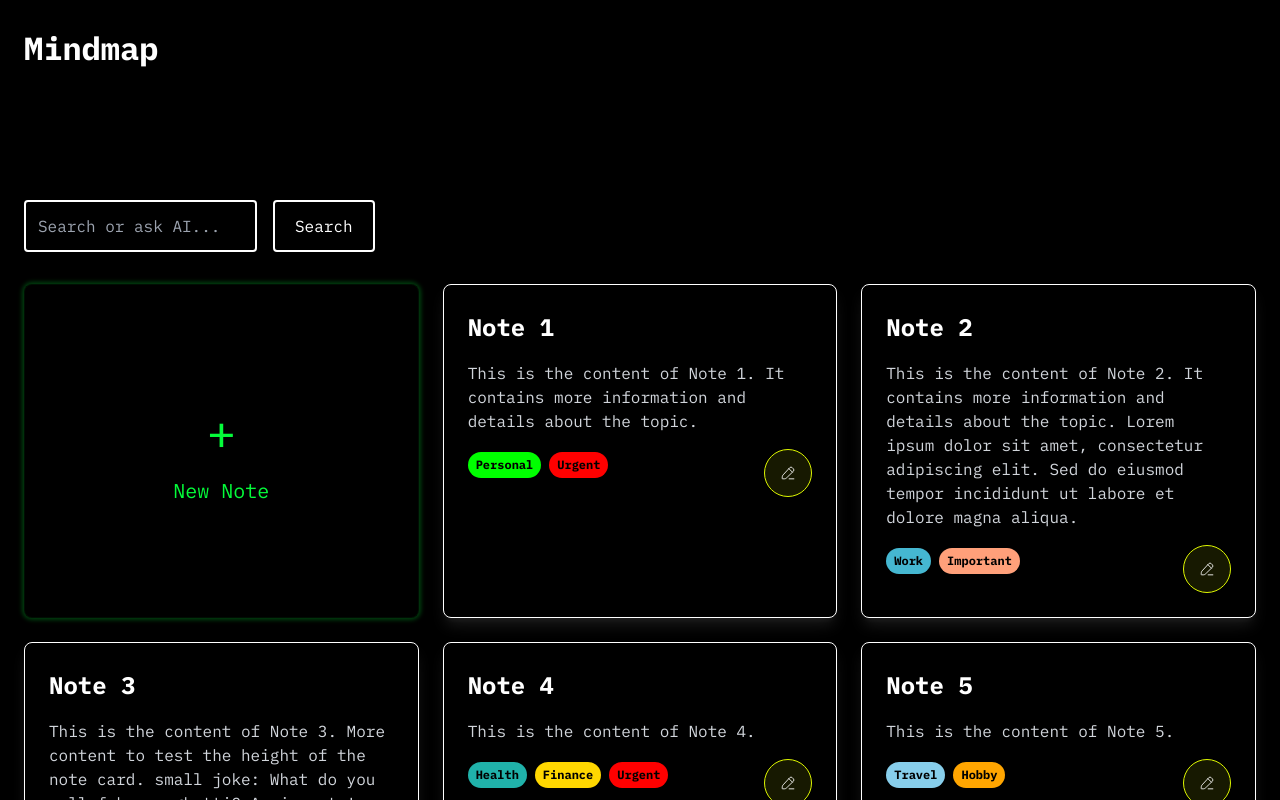
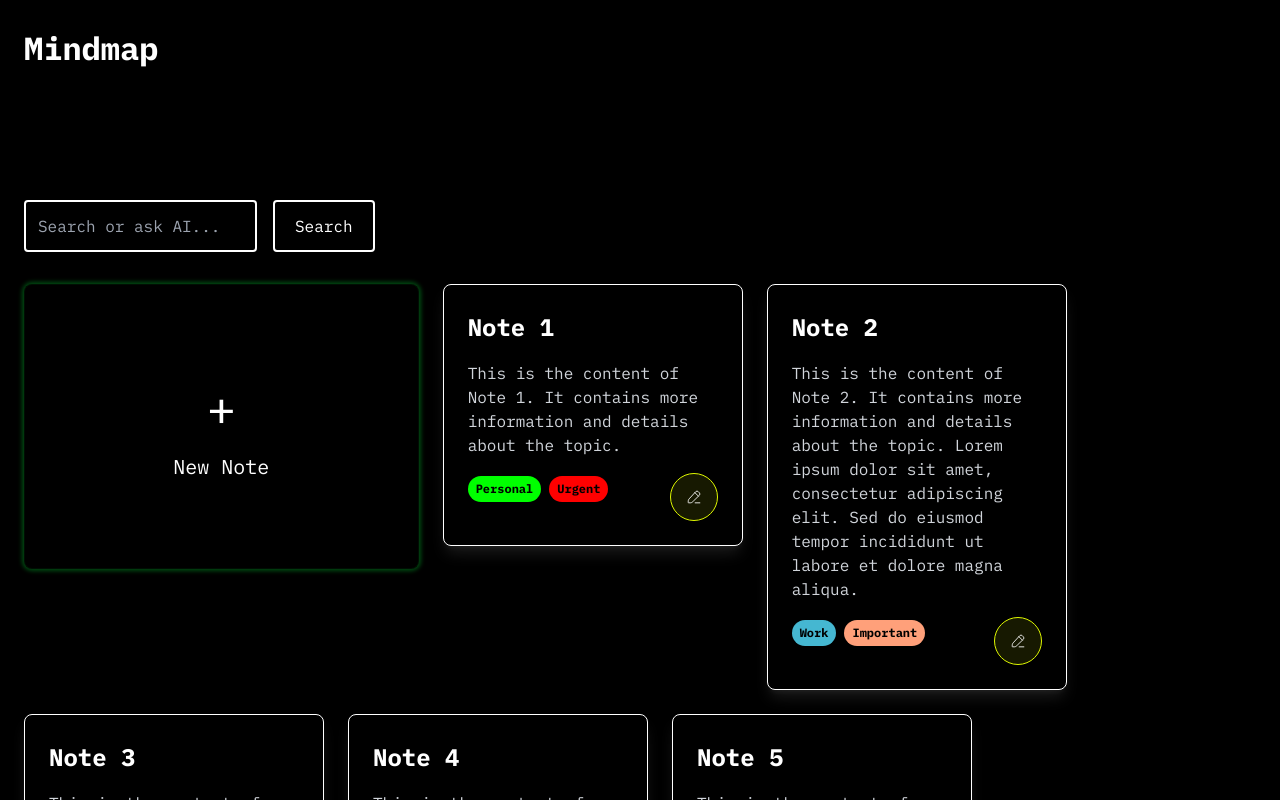
Before and after one commit to rivasadam01/mindmap, a Next.js app: page / in a window 1280 px wide. Shown: the top 800 px of the page. Built offline with nearby package versions, Linux system fonts and the light colour scheme; no server answers.

Commit message:
changing how cards look

```diff
--- a/app/components/NoteCard.module.css
+++ b/app/components/NoteCard.module.css
@@ -1,14 +1,17 @@
 .noteCard {
-  flex: 1 1 300px;
+  flex: 0 1 300px;
   position: relative;
   max-width: calc(33.33% - 1rem);
   background-color: #000;
-  border: 0.5px solid #fff;
+  border: 1px solid #fff;
   border-radius: 0.5rem;
   padding: 1.5rem;
   box-shadow: 0 10px 15px -3px rgba(255, 255, 255, 0.1),
     0 4px 6px -2px rgba(255, 255, 255, 0.05);
   min-width: 255px;
+  display: flex;
+  flex-direction: column;
+  align-self: flex-start;
 }
 
 .noteTitle {
--- a/app/components/NoteCardNew.module.css
+++ b/app/components/NoteCardNew.module.css
@@ -2,12 +2,13 @@
   flex: 1 1 300px;
   position: relative;
   max-width: calc(33.33% - 1rem);
-  border: 0.5px solid #04fc3a0e;
+  border: 1px solid #04fc3a0e;
   border-radius: 0.5rem;
   padding: 1.5rem;
-  box-shadow: 0px 0px 4px 2px rgba(4, 252, 58, 0.261);
+  box-shadow: 0px 0px 4px 2px rgba(4, 252, 58, 0.3);
   cursor: pointer;
   min-width: 250px;
+  max-height: 285px;
 }
 
 .newNoteContent {
@@ -20,12 +21,12 @@
 
 .plusSign {
   font-size: 3rem;
-  color: #04fc3a;
+  color: white;
 
   margin-bottom: 0.5rem;
 }
 
 .newNoteText {
   font-size: 1.25rem;
-  color: #04fc3a;
+  color: white;
 }
```
